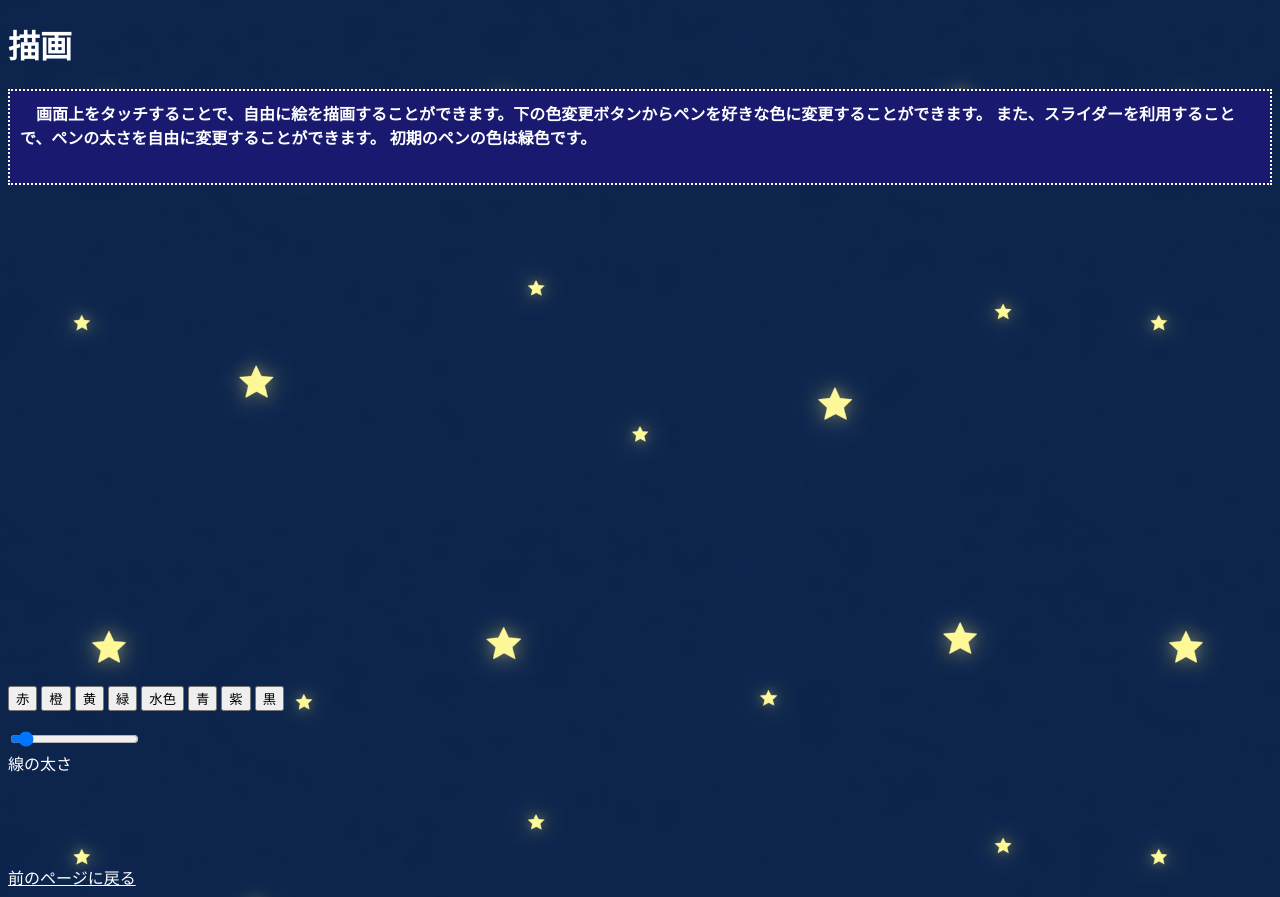
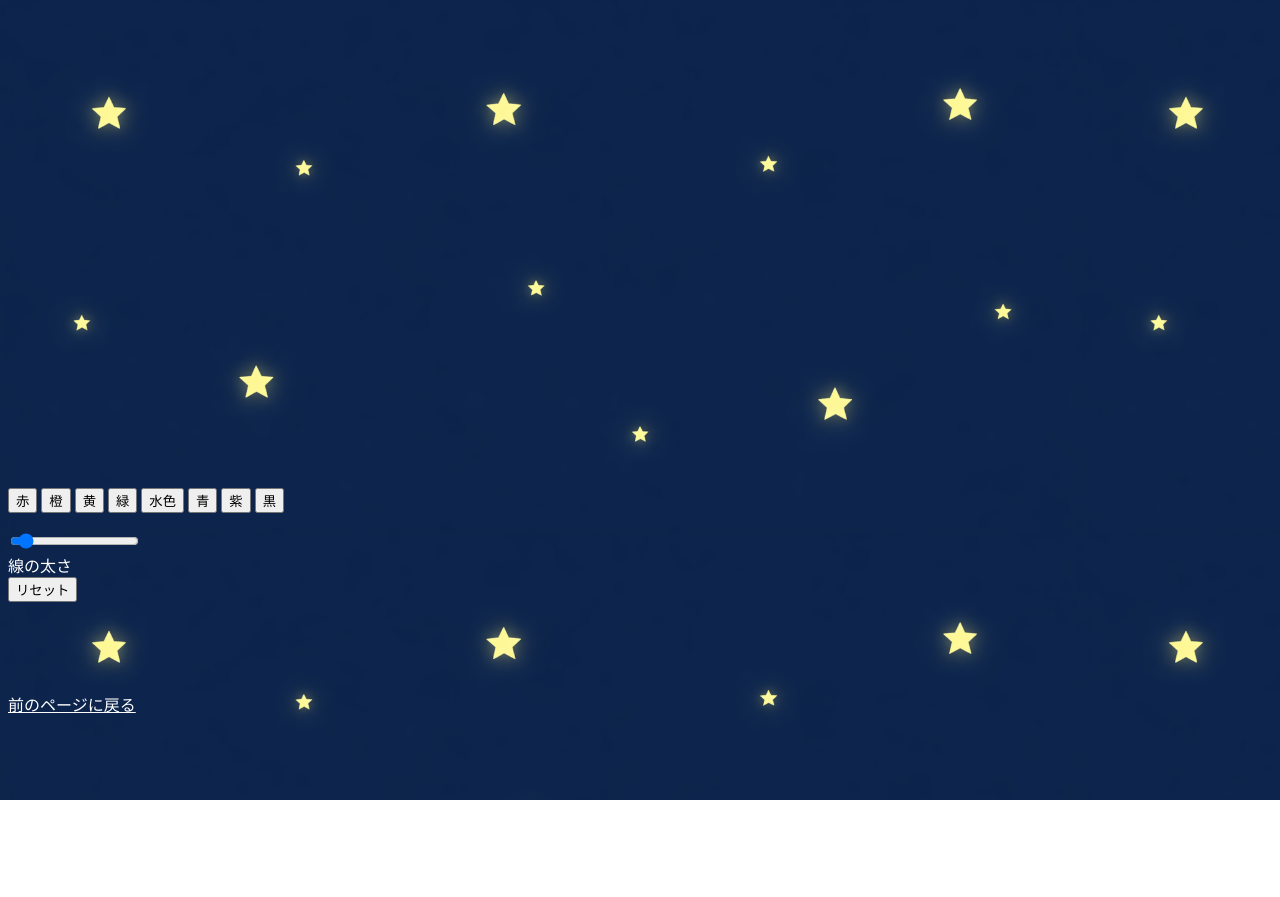
Before and after one commit to s240713032/my-website., a plain HTML site: page drawing.html in a window 1280 px wide. After the commit the page ends 800 px from the top, so only its background shows below. Drawn offline with Linux system fonts and the light colour scheme.

Commit message:
Add files via upload

```diff
--- a/drawing.html
+++ b/drawing.html
@@ -10,12 +10,11 @@
 <link rel="stylesheet" href="./default.css">
 </head>
 <body onload="init()">
-    <h1>描画</h1>
+    <!--<h1>描画</h1>
     <h4>　画面上をタッチすることで、自由に絵を描画することができます。下の色変更ボタンからペンを好きな色に変更することができます。
         また、スライダーを利用することで、ペンの太さを自由に変更することができます。
         初期のペンの色は緑色です。
-    <br>
-    </h4>
+    </h4>-->
 <canvas id="canvas" width="320" height="480"></canvas>
 <script src="drawing.js" type="text/javascript">
 </script>
@@ -36,6 +35,9 @@
 <input type="range" id="slider" min="1" step="1" max="30" value="3"><br>
 <label for="slider">線の太さ</label>
 
+<br>
+<button onclick="oChange()">リセット</button>
+
 
 
 
```
